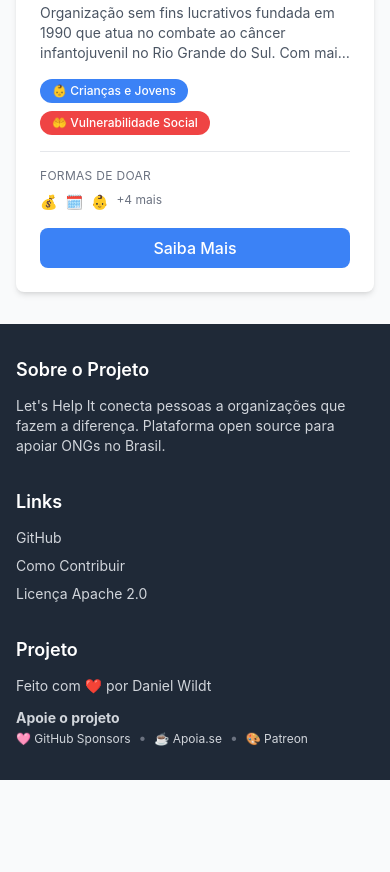
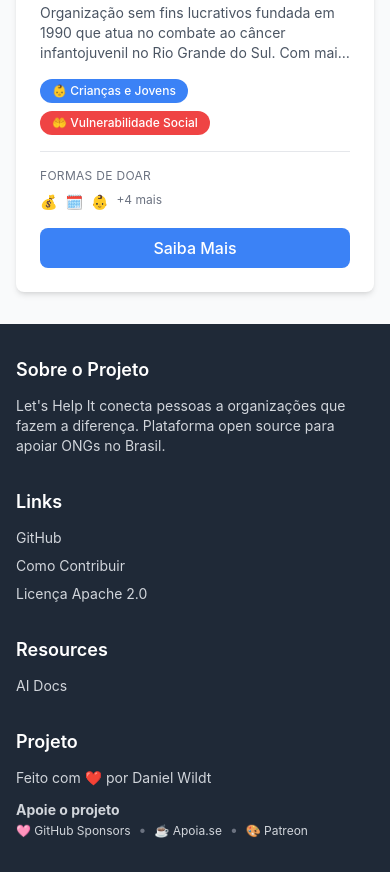
Before and after one commit to dwildt/letshelpit, a website: page public/index.html in a window 390 px wide. Shown: the part 3254-4126 px from the top of the page. Before the commit the page ends 4034 px from the top, so only its background shows below. Drawn offline with nearby package versions, Linux system fonts and the light colour scheme.

Commit message:
feat: add llms.txt reference in footer Resources    section. closes #28
   Add new Resources section to footer with AI Docs link pointing to llms.txt.

   Changes:
   - Modified footer grid from 3 to 4 columns (md:grid-cols-3 → md:grid-cols-4)
   - Added new Resources section between Links and Projeto sections
   - Link to /llms.txt with label AI Docs for better discoverability
   - Maintains consistent styling with existing footer elements
   - Responsive: stacks vertically on mobile, 4 columns on desktop

```diff
--- a/public/index.html
+++ b/public/index.html
@@ -417,7 +417,7 @@
   <!-- Footer -->
   <footer class="bg-gray-800 text-white py-8 mt-auto" role="contentinfo">
     <div class="container mx-auto px-4">
-      <div class="grid grid-cols-1 md:grid-cols-3 gap-8">
+      <div class="grid grid-cols-1 md:grid-cols-4 gap-8">
         <!-- About -->
         <div>
           <h2 class="text-lg font-semibold mb-3" data-i18n="footer.about">Sobre o Projeto</h2>
@@ -434,6 +434,18 @@
             <li><a href="https://github.com/dwildt/letshelpit" target="_blank" class="text-gray-300 hover:text-white transition">GitHub</a></li>
             <li><a href="https://github.com/dwildt/letshelpit#como-contribuir" target="_blank" class="text-gray-300 hover:text-white transition" data-i18n="footer.contribute">Como Contribuir</a></li>
             <li><a href="https://github.com/dwildt/letshelpit/blob/main/LICENSE" target="_blank" class="text-gray-300 hover:text-white transition" data-i18n="footer.license">Licença Apache 2.0</a></li>
+          </ul>
+        </div>
+
+        <!-- Resources -->
+        <div>
+          <h2 class="text-lg font-semibold mb-3">Resources</h2>
+          <ul class="space-y-2 text-sm">
+            <li>
+              <a href="/llms.txt" target="_blank" class="text-gray-300 hover:text-white transition">
+                AI Docs
+              </a>
+            </li>
           </ul>
         </div>
 
```
